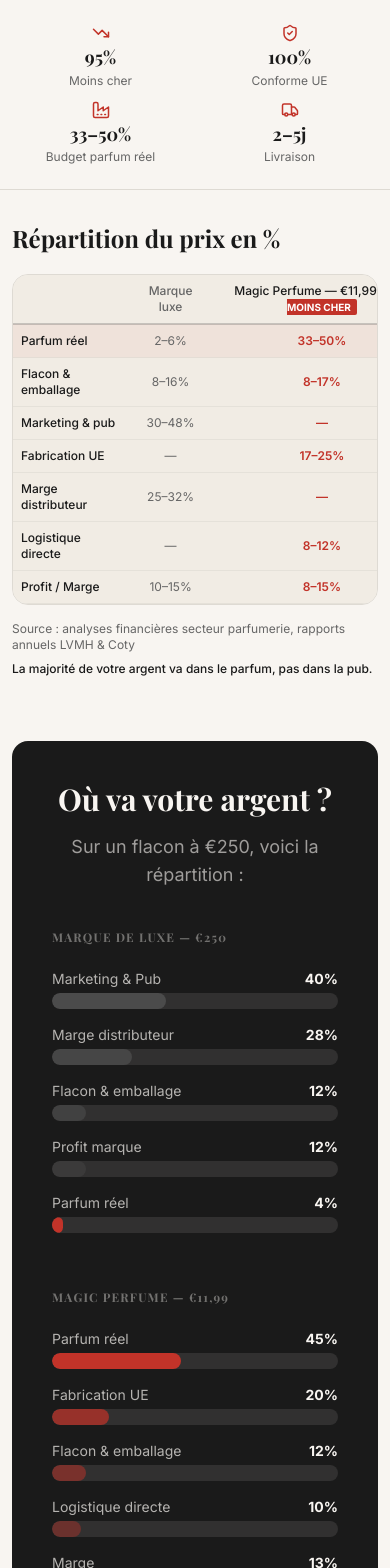
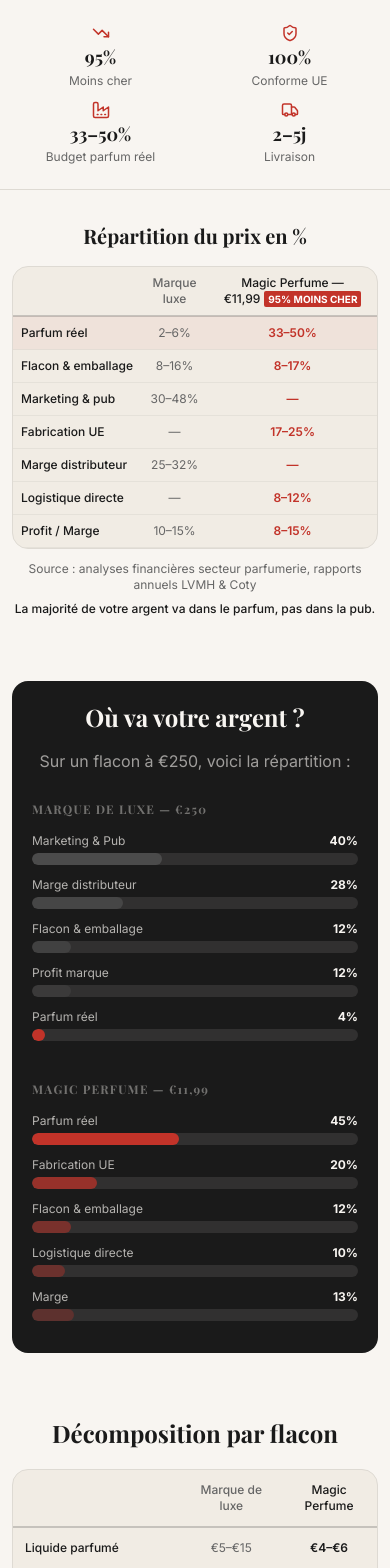
Before and after one commit to 0mm7/tryscent, a React (Vite) app: page /coulisses in a window 390 px wide. Shown: the part 432-2000 px from the top of the page. Built offline with nearby package versions, Linux system fonts and the light colour scheme; the HTML template or start-up script is replaced by a standard one; a web font is replaced by a local one.

Commit message:
fix: make all comparison and result sections fully responsive and perfectly aligned for all mobile devices

```diff
--- a/src/pages/Coulisses.tsx
+++ b/src/pages/Coulisses.tsx
@@ -60,45 +60,45 @@ const Coulisses = () => (
     </section>
 
     <article className="max-w-7xl mx-auto px-3 sm:px-6 md:px-10 lg:px-16 py-8 sm:py-16 lg:py-20">
-      {/* Pct table */}
+      {/* Pct table - fully responsive */}
       <div className="mb-16">
-        <h2 className="font-serif text-2xl sm:text-3xl lg:text-4xl font-bold mb-5 sm:mb-8">Répartition du prix en %</h2>
-        <div className="overflow-x-auto bg-secondary rounded-2xl border border-border scrollbar-hide">
-          <table className="min-w-[420px] w-full text-xs sm:text-sm md:text-base">
+        <h2 className="font-serif text-xl xs:text-2xl sm:text-3xl lg:text-4xl font-bold mb-4 sm:mb-8 text-center sm:text-left">Répartition du prix en %</h2>
+        <div className="w-full overflow-x-auto bg-secondary rounded-2xl border border-border scrollbar-hide">
+          <table className="min-w-[340px] w-full text-xs xs:text-sm sm:text-base">
             <thead>
               <tr className="border-b-2 border-foreground/20">
-                <th className="text-left py-2 sm:py-3 px-2 sm:px-4 font-sans font-medium text-muted-foreground text-xs sm:text-sm"></th>
-                <th className="text-center py-2 sm:py-3 px-2 sm:px-4 font-sans font-medium text-muted-foreground text-xs sm:text-sm">Marque luxe</th>
-                <th className="text-center py-2 sm:py-3 px-2 sm:px-4 font-sans font-medium relative text-xs sm:text-sm">
+                <th className="text-left py-2 px-2 xs:py-2 xs:px-3 sm:py-3 sm:px-4 font-sans font-medium text-muted-foreground text-xs xs:text-sm sm:text-base"></th>
+                <th className="text-center py-2 px-2 xs:py-2 xs:px-3 sm:py-3 sm:px-4 font-sans font-medium text-muted-foreground text-xs xs:text-sm sm:text-base">Marque luxe</th>
+                <th className="text-center py-2 px-2 xs:py-2 xs:px-3 sm:py-3 sm:px-4 font-sans font-medium relative text-xs xs:text-sm sm:text-base">
                   <span className="text-foreground">Magic Perfume — €11,99</span>
-                  <span className="ml-1 sm:ml-2 bg-primary text-primary-foreground text-[10px] sm:text-xs font-bold px-1.5 sm:px-2 py-0.5 sm:py-1 rounded-sm">95% MOINS CHER</span>
+                  <span className="ml-1 xs:ml-1.5 sm:ml-2 bg-primary text-primary-foreground text-[10px] xs:text-xs font-bold px-1 xs:px-1.5 sm:px-2 py-0.5 xs:py-1 rounded-sm whitespace-nowrap">95% MOINS CHER</span>
                 </th>
               </tr>
             </thead>
             <tbody>
               {pctRows.map((r, i) => (
                 <tr key={i} className={`border-b border-border/60 ${r.highlight ? "bg-primary/5" : ""}`}>
-                  <td className="py-2 sm:py-3 px-2 sm:px-4 font-medium text-xs sm:text-sm">{r.label}</td>
-                  <td className="py-2 sm:py-3 px-2 sm:px-4 text-center text-muted-foreground text-xs sm:text-sm">{r.lux}</td>
-                  <td className="py-2 sm:py-3 px-2 sm:px-4 text-center font-semibold text-primary text-xs sm:text-sm">{r.mp}</td>
+                  <td className="py-2 px-2 xs:py-2 xs:px-3 sm:py-3 sm:px-4 font-medium text-xs xs:text-sm sm:text-base whitespace-nowrap">{r.label}</td>
+                  <td className="py-2 px-2 xs:py-2 xs:px-3 sm:py-3 sm:px-4 text-center text-muted-foreground text-xs xs:text-sm sm:text-base whitespace-nowrap">{r.lux}</td>
+                  <td className="py-2 px-2 xs:py-2 xs:px-3 sm:py-3 sm:px-4 text-center font-semibold text-primary text-xs xs:text-sm sm:text-base whitespace-nowrap">{r.mp}</td>
                 </tr>
               ))}
             </tbody>
           </table>
         </div>
-        <div className="flex flex-col sm:flex-row gap-2 sm:gap-4 mt-4 sm:mt-6 text-xs sm:text-sm text-muted-foreground">
-          <p className="flex-1">Source : analyses financières secteur parfumerie, rapports annuels LVMH & Coty</p>
-          <p className="flex-1 font-medium text-foreground">La majorité de votre argent va dans le parfum, pas dans la pub.</p>
+        <div className="flex flex-col sm:flex-row gap-2 sm:gap-4 mt-3 sm:mt-6 text-xs xs:text-sm sm:text-base text-muted-foreground">
+          <p className="flex-1 text-center sm:text-left">Source : analyses financières secteur parfumerie, rapports annuels LVMH & Coty</p>
+          <p className="flex-1 font-medium text-foreground text-center sm:text-left">La majorité de votre argent va dans le parfum, pas dans la pub.</p>
         </div>
       </div>
 
-      {/* Visual breakdown */}
-      <div className="bg-foreground text-background rounded-2xl p-10 lg:p-14 mb-16">
-        <h2 className="font-serif text-3xl lg:text-4xl font-bold mb-4 text-center">Où va votre argent ?</h2>
-        <p className="text-center text-background/60 mb-10 text-lg">Sur un flacon à €250, voici la répartition :</p>
-        <div className="grid md:grid-cols-2 gap-10">
+      {/* Visual breakdown - fully responsive */}
+      <div className="bg-foreground text-background rounded-2xl p-5 xs:p-7 sm:p-10 lg:p-14 mb-16">
+        <h2 className="font-serif text-2xl xs:text-3xl lg:text-4xl font-bold mb-4 text-center">Où va votre argent ?</h2>
+        <p className="text-center text-background/60 mb-7 xs:mb-10 text-base xs:text-lg">Sur un flacon à €250, voici la répartition :</p>
+        <div className="flex flex-col md:grid md:grid-cols-2 gap-7 xs:gap-10">
           <div>
-            <h3 className="text-xs font-bold tracking-widest uppercase text-background/40 mb-6">Marque de luxe — €250</h3>
+            <h3 className="text-xs font-bold tracking-widest uppercase text-background/40 mb-4 xs:mb-6">Marque de luxe — €250</h3>
             {[
               { label: "Marketing & Pub", pct: 40, color: "bg-muted-foreground/50" },
               { label: "Marge distributeur", pct: 28, color: "bg-muted-foreground/40" },
@@ -106,19 +106,19 @@ const Coulisses = () => (
               { label: "Profit marque", pct: 12, color: "bg-muted-foreground/20" },
               { label: "Parfum réel", pct: 4, color: "bg-primary" },
             ].map((item, i) => (
-              <div key={i} className="mb-4">
-                <div className="flex justify-between text-sm mb-1">
+              <div key={i} className="mb-3 xs:mb-4">
+                <div className="flex justify-between text-xs xs:text-sm mb-1">
                   <span className="text-background/70">{item.label}</span>
                   <span className="font-bold">{item.pct}%</span>
                 </div>
-                <div className="h-4 bg-background/10 rounded-full overflow-hidden">
+                <div className="h-3 xs:h-4 bg-background/10 rounded-full overflow-hidden">
                   <div className={`h-full ${item.color} rounded-full`} style={{ width: `${item.pct}%` }} />
                 </div>
               </div>
             ))}
           </div>
           <div>
-            <h3 className="text-xs font-bold tracking-widest uppercase text-background/40 mb-6">Magic Perfume — €11,99</h3>
+            <h3 className="text-xs font-bold tracking-widest uppercase text-background/40 mb-4 xs:mb-6">Magic Perfume — €11,99</h3>
             {[
               { label: "Parfum réel", pct: 45, color: "bg-primary" },
               { label: "Fabrication UE", pct: 20, color: "bg-primary/70" },
@@ -126,12 +126,12 @@ const Coulisses = () => (
               { label: "Logistique directe", pct: 10, color: "bg-primary/40" },
               { label: "Marge", pct: 13, color: "bg-primary/30" },
             ].map((item, i) => (
-              <div key={i} className="mb-4">
-                <div className="flex justify-between text-sm mb-1">
+              <div key={i} className="mb-3 xs:mb-4">
+                <div className="flex justify-between text-xs xs:text-sm mb-1">
                   <span className="text-background/70">{item.label}</span>
                   <span className="font-bold">{item.pct}%</span>
                 </div>
-                <div className="h-4 bg-background/10 rounded-full overflow-hidden">
+                <div className="h-3 xs:h-4 bg-background/10 rounded-full overflow-hidden">
                   <div className={`h-full ${item.color} rounded-full`} style={{ width: `${item.pct}%` }} />
                 </div>
               </div>
@@ -140,24 +140,24 @@ const Coulisses = () => (
         </div>
       </div>
 
-      {/* Euro breakdown */}
+      {/* Euro breakdown - fully responsive */}
       <div className="mb-16">
-        <h2 className="font-serif text-3xl lg:text-4xl font-bold mb-8">Décomposition par flacon</h2>
-        <div className="overflow-x-auto bg-secondary rounded-2xl border border-border">
-          <table className="w-full text-base">
+        <h2 className="font-serif text-2xl xs:text-3xl lg:text-4xl font-bold mb-5 xs:mb-8 text-center sm:text-left">Décomposition par flacon</h2>
+        <div className="w-full overflow-x-auto bg-secondary rounded-2xl border border-border scrollbar-hide">
+          <table className="min-w-[340px] w-full text-xs xs:text-sm sm:text-base">
             <thead>
               <tr className="border-b-2 border-foreground/20">
-                <th className="text-left py-5 px-6 font-sans font-medium text-muted-foreground"></th>
-                <th className="text-center py-5 px-6 font-sans font-medium text-muted-foreground">Marque de luxe</th>
-                <th className="text-center py-5 px-6 font-sans font-medium text-foreground">Magic Perfume</th>
+                <th className="text-left py-3 px-3 xs:py-4 xs:px-4 sm:py-5 sm:px-6 font-sans font-medium text-muted-foreground text-xs xs:text-sm sm:text-base"></th>
+                <th className="text-center py-3 px-3 xs:py-4 xs:px-4 sm:py-5 sm:px-6 font-sans font-medium text-muted-foreground text-xs xs:text-sm sm:text-base">Marque de luxe</th>
+                <th className="text-center py-3 px-3 xs:py-4 xs:px-4 sm:py-5 sm:px-6 font-sans font-medium text-foreground text-xs xs:text-sm sm:text-base">Magic Perfume</th>
               </tr>
             </thead>
             <tbody>
               {euroRows.map((r, i) => (
-                <tr key={i} className={`border-b border-border/60 ${i === euroRows.length - 1 ? "font-bold text-xl bg-primary/5" : ""}`}>
-                  <td className="py-5 px-6 font-medium">{r.label}</td>
-                  <td className="py-5 px-6 text-center text-muted-foreground">{r.lux}</td>
-                  <td className={`py-5 px-6 text-center ${i === euroRows.length - 1 ? "text-primary text-2xl" : "font-semibold"}`}>{r.mp}</td>
+                <tr key={i} className={`border-b border-border/60 ${i === euroRows.length - 1 ? "font-bold text-base xs:text-xl bg-primary/5" : ""}`}>
+                  <td className="py-3 px-3 xs:py-4 xs:px-4 sm:py-5 sm:px-6 font-medium text-xs xs:text-sm sm:text-base whitespace-nowrap">{r.label}</td>
+                  <td className="py-3 px-3 xs:py-4 xs:px-4 sm:py-5 sm:px-6 text-center text-muted-foreground text-xs xs:text-sm sm:text-base whitespace-nowrap">{r.lux}</td>
+                  <td className={`py-3 px-3 xs:py-4 xs:px-4 sm:py-5 sm:px-6 text-center ${i === euroRows.length - 1 ? "text-primary text-lg xs:text-2xl" : "font-semibold"} text-xs xs:text-sm sm:text-base whitespace-nowrap`}>{r.mp}</td>
                 </tr>
               ))}
             </tbody>
```
Also changed, not shown: src/pages/Calculateur.tsx (+11 -11 lines), src/pages/TestAveugle.tsx (+7 -7 lines).
